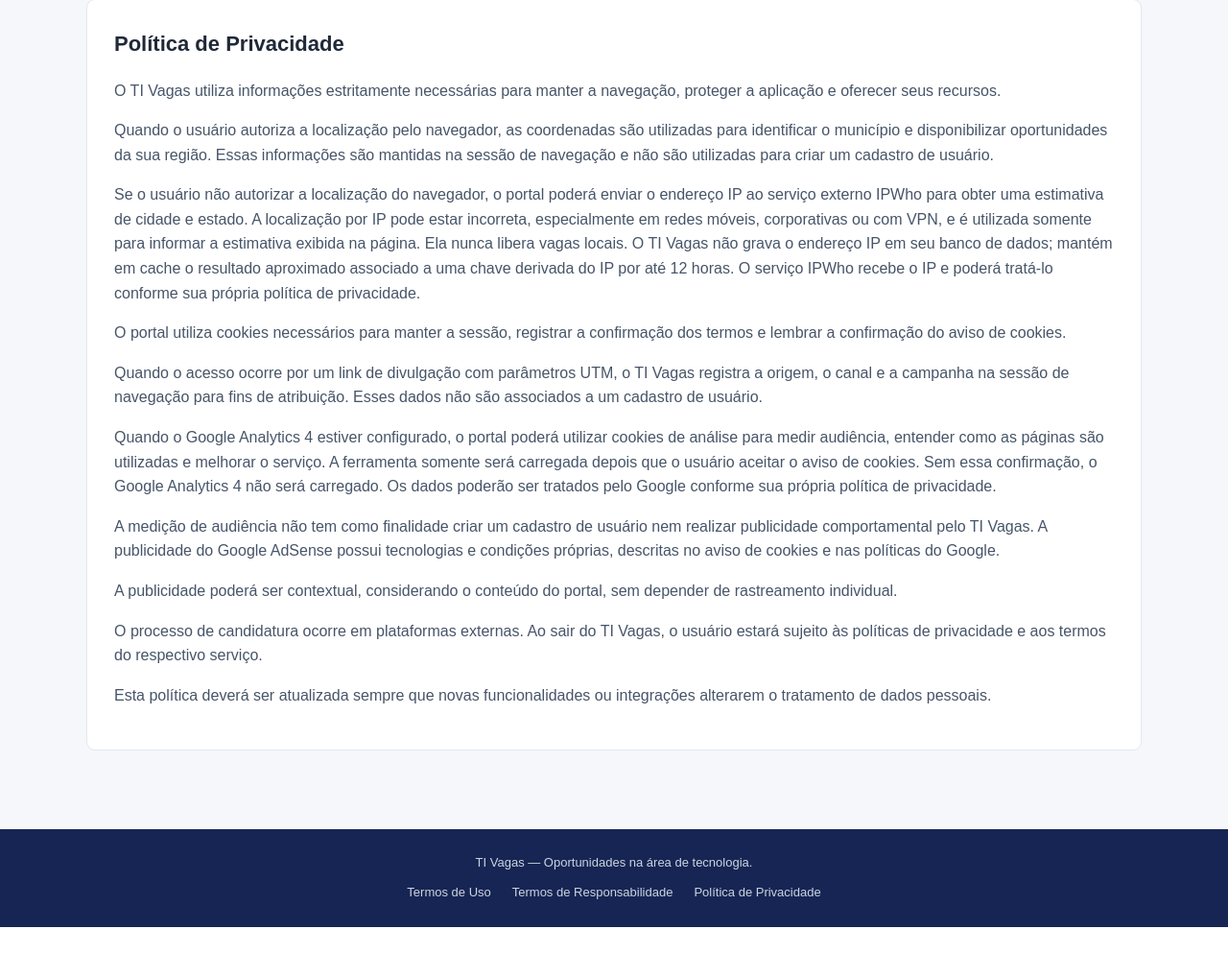
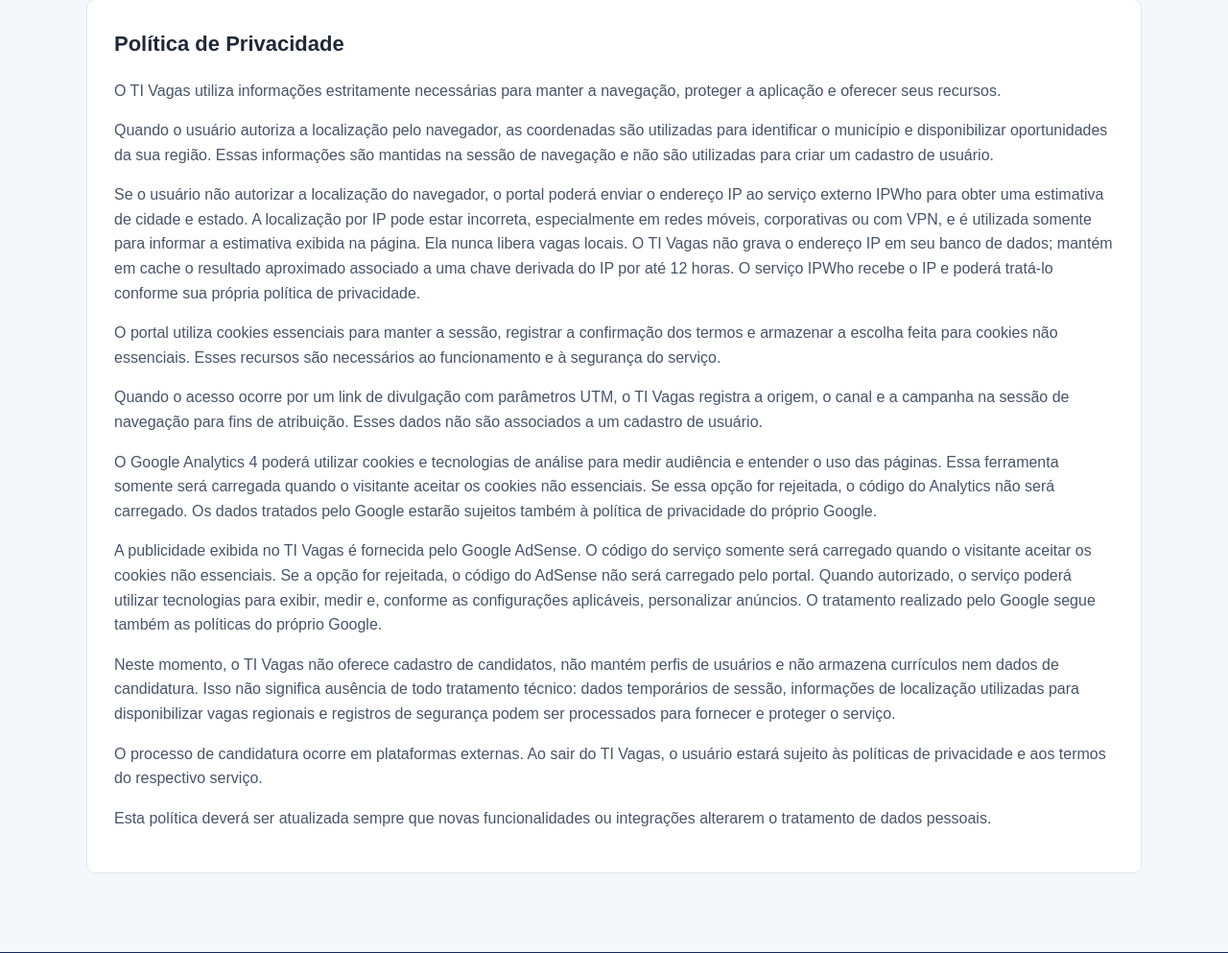
Before and after one commit to lgomesroc/ti-vagas, a Laravel app: page /boas-vindas in a window 1280 px wide. Shown: the part 2233-3226 px from the top of the page at 96% size. Before the commit the page ends 3199 px from the top, so only its background shows below. Run offline with Laravel 12, Linux system fonts and the light colour scheme.

Commit message:
Clarify optional advertising and analytics data use

```diff
--- a/resources/views/welcome.blade.php
+++ b/resources/views/welcome.blade.php
@@ -239,9 +239,10 @@
             </p>
 
             <p>
-                O portal utiliza cookies necessários para manter a sessão,
-                registrar a confirmação dos termos e lembrar a confirmação
-                do aviso de cookies.
+                O portal utiliza cookies essenciais para manter a sessão,
+                registrar a confirmação dos termos e armazenar a escolha
+                feita para cookies não essenciais. Esses recursos são
+                necessários ao funcionamento e à segurança do serviço.
             </p>
 
             <p>
@@ -252,25 +253,33 @@
             </p>
 
             <p>
-                Quando o Google Analytics 4 estiver configurado, o portal poderá
-                utilizar cookies de análise para medir audiência, entender como
-                as páginas são utilizadas e melhorar o serviço. A ferramenta
-                somente será carregada depois que o usuário aceitar o aviso de
-                cookies. Sem essa confirmação, o Google Analytics 4 não será
-                carregado. Os dados poderão ser tratados pelo Google conforme
-                sua própria política de privacidade.
+                O Google Analytics 4 poderá utilizar cookies e tecnologias de
+                análise para medir audiência e entender o uso das páginas.
+                Essa ferramenta somente será carregada quando o visitante
+                aceitar os cookies não essenciais. Se essa opção for rejeitada,
+                o código do Analytics não será carregado. Os dados tratados
+                pelo Google estarão sujeitos também à política de privacidade
+                do próprio Google.
             </p>
 
             <p>
-                A medição de audiência não tem como finalidade criar um cadastro
-                de usuário nem realizar publicidade comportamental pelo TI Vagas.
-                A publicidade do Google AdSense possui tecnologias e condições
-                próprias, descritas no aviso de cookies e nas políticas do Google.
+                A publicidade exibida no TI Vagas é fornecida pelo Google AdSense.
+                O código do serviço somente será carregado quando o visitante
+                aceitar os cookies não essenciais. Se a opção for rejeitada,
+                o código do AdSense não será carregado pelo portal. Quando
+                autorizado, o serviço poderá utilizar tecnologias para exibir,
+                medir e, conforme as configurações aplicáveis, personalizar
+                anúncios. O tratamento realizado pelo Google segue também
+                as políticas do próprio Google.
             </p>
 
             <p>
-                A publicidade poderá ser contextual, considerando o conteúdo
-                do portal, sem depender de rastreamento individual.
+                Neste momento, o TI Vagas não oferece cadastro de candidatos,
+                não mantém perfis de usuários e não armazena currículos nem dados
+                de candidatura. Isso não significa ausência de todo tratamento
+                técnico: dados temporários de sessão, informações de localização
+                utilizadas para disponibilizar vagas regionais e registros de
+                segurança podem ser processados para fornecer e proteger o serviço.
             </p>
 
             <p>
```
